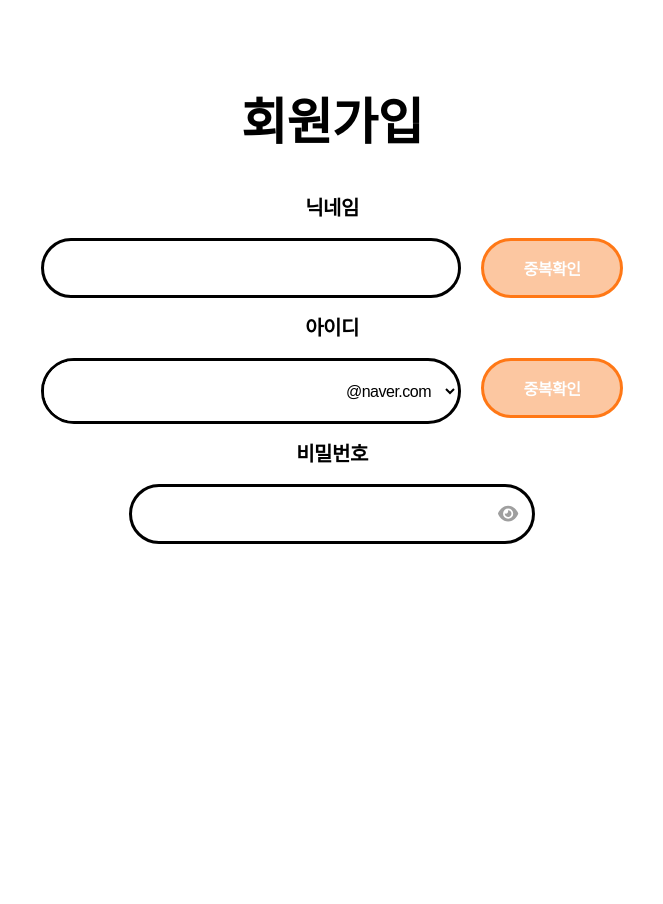
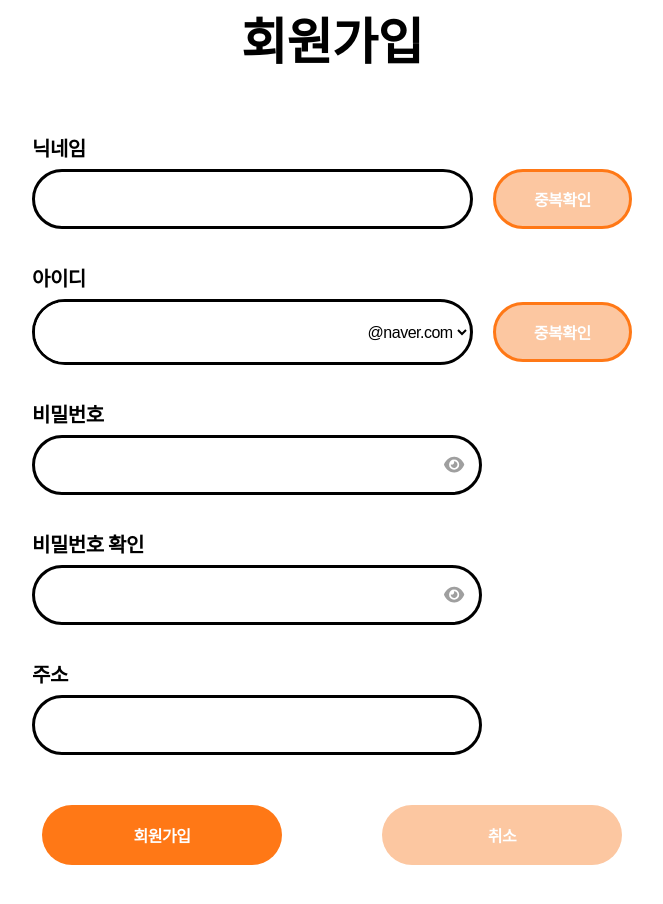
Before and after one commit to HUFS2024-CapstoneDesign/CapstoneDesign_FE, a React (Create React App) app: page /signUp in a window 1280 px wide. Shown: the part 94-998 px from the top of the page, without its empty margins (308-971 px from the left). Before the commit the page ends 800 px from the top, so only its background shows below. Built offline with nearby package versions, Linux system fonts and the light colour scheme.

Commit message:
회원가입 db 연결제외 완료

```diff
--- a/src/pages/signUp/SignUp.js
+++ b/src/pages/signUp/SignUp.js
@@ -2,7 +2,7 @@ import React, { useState } from 'react';
 import S from './style.js';
 import { FontAwesomeIcon } from '@fortawesome/react-fontawesome';
 import { faEye, faEyeSlash } from '@fortawesome/free-solid-svg-icons';
-
+import { NavLink } from 'react-router-dom';
 
 const SignUp = () => {
   const [email, setEmail] = useState('');
@@ -17,18 +17,25 @@ const SignUp = () => {
     setIsPasswordShown(!isPasswordShown);
   };
 
+  const idRegex = /^[a-zA-Z0-9.!#$%&'*+\/=?^_`{|}~-]{5,}$/;
+  const passwordRegex = /^(?=.*\d)(?=.*[a-z])(?=.*[!@#])[\da-zA-Z!@#]{10,}$/;
+
   return (
     <S.Background>
       <S.H1>회원가입</S.H1>
       <S.FormContainer>
         <S.Form>
-          <S.H4>닉네임</S.H4>
-          <S.InputContainer>
-            <S.Input type='text' />
-            <S.OverlapButton>중복확인</S.OverlapButton>
-          </S.InputContainer>
-          <S.H4>아이디</S.H4>
-          <S.InputContainer>
+        <S.NicknameIdContainer>
+            <S.Label htmlFor="nickname">닉네임</S.Label>
+            <S.NicknameInputWrapper>
+              <S.Input id="nickname" type='text' />
+              <S.OverlapButton>중복확인</S.OverlapButton>
+            </S.NicknameInputWrapper>
+          </S.NicknameIdContainer>
+
+          <S.NicknameIdContainer>
+            <S.Label htmlFor="email">아이디</S.Label>
+            <S.NicknameInputWrapper>
             <S.EmailContainer>
               <S.IDInput
                 type='text'
@@ -42,16 +49,42 @@ const SignUp = () => {
               </S.Select>
             </S.EmailContainer>
             <S.OverlapButton>중복확인</S.OverlapButton>
-          </S.InputContainer>
-          <S.H4>비밀번호</S.H4>
+            </S.NicknameInputWrapper>
+          </S.NicknameIdContainer>
+
           <S.InputContainer>
+            <S.Label htmlFor="password">비밀번호</S.Label>
             <S.PasswordContainer>
-            <S.Input  type={isPasswordShown ? 'text' : 'password'}/>
-            <S.Icon onClick={togglePasswordVisiblity}>
-            <FontAwesomeIcon icon={isPasswordShown ? faEyeSlash : faEye} style={{ fontSize: "18px" }} color='#9F9F9F'/>
-            </S.Icon>
+              <S.Input id="password" type={isPasswordShown ? 'text' : 'password'} />
+              <S.Icon onClick={togglePasswordVisiblity}>
+                <FontAwesomeIcon icon={isPasswordShown ? faEyeSlash : faEye} style={{ fontSize: "18px" }} color='#9F9F9F'/>
+              </S.Icon>
             </S.PasswordContainer>
           </S.InputContainer>
+
+          <S.InputContainer>
+            <S.Label htmlFor="confirmPassword">비밀번호 확인</S.Label>
+            <S.PasswordContainer>
+              <S.Input id="confirmPassword" type={isPasswordShown ? 'text' : 'password'} />
+              <S.Icon onClick={togglePasswordVisiblity}>
+                <FontAwesomeIcon icon={isPasswordShown ? faEyeSlash : faEye} style={{ fontSize: "18px" }} color='#9F9F9F'/>
+              </S.Icon>
+            </S.PasswordContainer>
+          </S.InputContainer>
+
+          <S.InputContainer>
+            <S.Label htmlFor="address">주소</S.Label>
+            <S.PasswordContainer>
+              <S.Input id="address" type='text' />
+            </S.PasswordContainer>
+          </S.InputContainer>
+
+          <S.ButtonContainer>
+            <S.SubmitButton>회원가입</S.SubmitButton>
+            <NavLink to={"/"}>
+              <S.CancleButton>취소</S.CancleButton>
+            </NavLink>
+          </S.ButtonContainer>
         </S.Form>
       </S.FormContainer>
     </S.Background>
--- a/src/pages/signUp/style.js
+++ b/src/pages/signUp/style.js
@@ -10,41 +10,36 @@ S.Background = styled.div`
   flex-direction: column;
   justify-content: center;
   align-items: center;
-  margin: 0 auto ;
+  margin: 0 auto;
 `;
 
-
 S.H1 = styled.h1`
-  font-size: ${ ({theme}) => theme.FONT_SIZE["h1"]};
-  font-weight: ${({theme})=> theme.FONT_WEIGHT["bold"]};
+  font-size: ${({ theme }) => theme.FONT_SIZE["h1"]};
+  font-weight: ${({ theme }) => theme.FONT_WEIGHT["bold"]};
   color: #000000;
-  margin: 30px 0;
-`;
-
-S.H4 = styled.h4`
-  font-size: ${ ({theme}) => theme.FONT_SIZE["h4"]};
-  font-weight: ${({theme})=> theme.FONT_WEIGHT["semibold"]};
-  color: #000000;
-  margin: 20px 10px;
-  text-align: center;
+  margin-top: 30%;
+  margin-bottom: 5%;
 `;
 
 S.FormContainer = styled.div`
   width: 100%;
-  margin: 0 auto;
   display: flex;
   flex-direction: column;
   justify-content: center;
   align-items: center;
-  margin: 0 auto ;
-`
+  margin: 0 auto;
+`;
+
 S.Form = styled.form`
-    width: 90%;
-    height: 100%;
-`
+  width: 90%;
+  height: 100%;
+  display: flex;
+  flex-direction: column;
+  align-items: center;
+`;
 
 S.Input = styled.input`
-  width: 45%;
+  width: 450px;
   height: 60px;
   border: solid 3px #000000;
   border-radius: 50px;
@@ -55,27 +50,50 @@ S.Input = styled.input`
 S.OverlapButton = styled.button`
   width: 142px;
   height: 60px;
-  background-color: ${ ({theme}) => theme.PALETTE.primary["main_soft"]};
+  background-color: ${({ theme }) => theme.PALETTE.primary["main_soft"]};
   color: #fff;
-  font-size: ${ ({theme}) => theme.FONT_SIZE["default"]};
-  font-weight: ${({theme})=> theme.FONT_WEIGHT["semibold"]};
-  border: solid 3px ${({theme}) => theme.PALETTE.primary["main_deep"]};
+  font-size: ${({ theme }) => theme.FONT_SIZE["default"]};
+  font-weight: ${({ theme }) => theme.FONT_WEIGHT["semibold"]};
+  border: solid 3px ${({ theme }) => theme.PALETTE.primary["main_deep"]};
   border-radius: 50px;
   margin-left: 20px;
   cursor: pointer;
-`
+`;
 
 S.InputContainer = styled.div`
   display: flex;
+  flex-direction: column;
   justify-content: center;
+  align-items: flex-start;
+  width: 600px;
+  margin: 20px 0;
+`;
+
+S.NicknameIdContainer = styled.div`
+  display: flex;
+  flex-direction: column;
+  align-items: flex-start;
+  width: 600px;
+  margin: 20px 0;
+`;
+
+S.NicknameInputWrapper = styled.div`
+  display: flex;
+  align-items: center;
   width: 100%;
 `;
 
+S.Label = styled.label`
+  font-size: ${({ theme }) => theme.FONT_SIZE["h4"]};
+  font-weight: ${({ theme }) => theme.FONT_WEIGHT["semibold"]};
+  color: #000000;
+  margin-bottom: 10px;
+`;
 
 S.EmailContainer = styled.div`
   display: flex;
   align-items: center;
-  width: 45%;
+  width: 450px;
   border: solid 3px #000000;
   border-radius: 50px;
   overflow: hidden;
@@ -93,8 +111,6 @@ S.IDInput = styled.input`
 `;
 
 S.Select = styled.select`
-  height: 60px;
-  padding: 0 10px;
   box-sizing: border-box;
   font-size: ${({ theme }) => theme.FONT_SIZE["default"]};
   background-color: transparent;
@@ -104,11 +120,10 @@ S.Select = styled.select`
   }
 `;
 
-
 S.Icon = styled.div`
   position: absolute;
   top: 50%;
-  right: 30%;
+  right: 28%;
   transform: translateY(-50%);
   cursor: pointer;
 `;
@@ -117,11 +132,40 @@ S.PasswordContainer = styled.div`
   position: relative;
   width: 100%;
   height: 60px;
-  display: flex;
-  align-items: center;
-  justify-content: center;
-  padding: 0 15px;
   box-sizing: border-box;
 `;
 
+S.ButtonContainer = styled.div`
+  display: flex;
+  width: 580px;
+  height: 100px;
+  justify-content: space-between;
+  position: relative;
+  margin-top: 30px;
+`;
+
+S.SubmitButton = styled.button`
+  width: 240px;
+  height: 60px;
+  background-color: ${({ theme }) => theme.PALETTE.primary["main_deep"]};
+  color: #fff;
+  font-size: ${({ theme }) => theme.FONT_SIZE["default"]};
+  font-weight: ${({ theme }) => theme.FONT_WEIGHT["semibold"]};
+  border: none;
+  border-radius: 50px;
+  cursor: pointer;
+`;
+
+S.CancleButton = styled.button`
+  width: 240px;
+  height: 60px;
+  background-color: ${({ theme }) => theme.PALETTE.primary["main_soft"]};
+  color: #fff;
+  font-size: ${({ theme }) => theme.FONT_SIZE["default"]};
+  font-weight: ${({ theme }) => theme.FONT_WEIGHT["semibold"]};
+  border: none;
+  border-radius: 50px;
+  cursor: pointer;
+`;
+
 export default S;
```
Also changed, not shown: src/pages/login/style.js (added).
